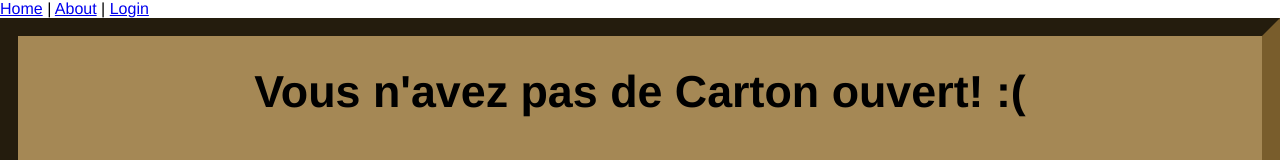
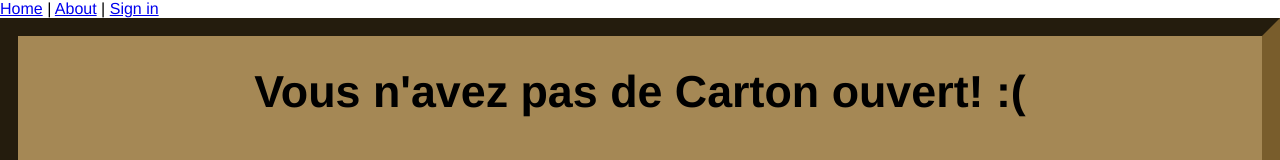
Before and after one commit to LeCartoneur/carton, a Vue app in the folder front/: page / in a window 1280 px wide. Shown: the top 160 px of the page. Built offline with nearby package versions, Linux system fonts and the light colour scheme; no server answers.

Commit message:
Rename login component into sign in

```diff
--- a/front/src/App.vue
+++ b/front/src/App.vue
@@ -5,7 +5,7 @@
       |
       <router-link to="/about">About</router-link>
       |
-      <router-link to="/login">Login</router-link>
+      <router-link to="/signin">Sign in</router-link>
     </div>
     <router-view />
   </div>
--- a/front/src/router/index.js
+++ b/front/src/router/index.js
@@ -2,7 +2,7 @@ import Vue from 'vue'
 import VueRouter from 'vue-router'
 import Home from '../views/Home.vue'
 import Visionneuse from '../views/Visionneuse.vue'
-import Login from '../views/Login.vue'
+import SignIn from '../views/SignIn.vue'
 
 Vue.use(VueRouter)
 
@@ -26,9 +26,9 @@ const routes = [
     props: true,
   },
   {
-    path: '/login',
-    name: 'Login',
-    component: Login,
+    path: '/signin',
+    name: 'SignIn',
+    component: SignIn,
     props: true,
   },
 ]
```
Also changed, not shown: front/src/views/SignIn.vue (renamed from front/src/views/Login.vue).
